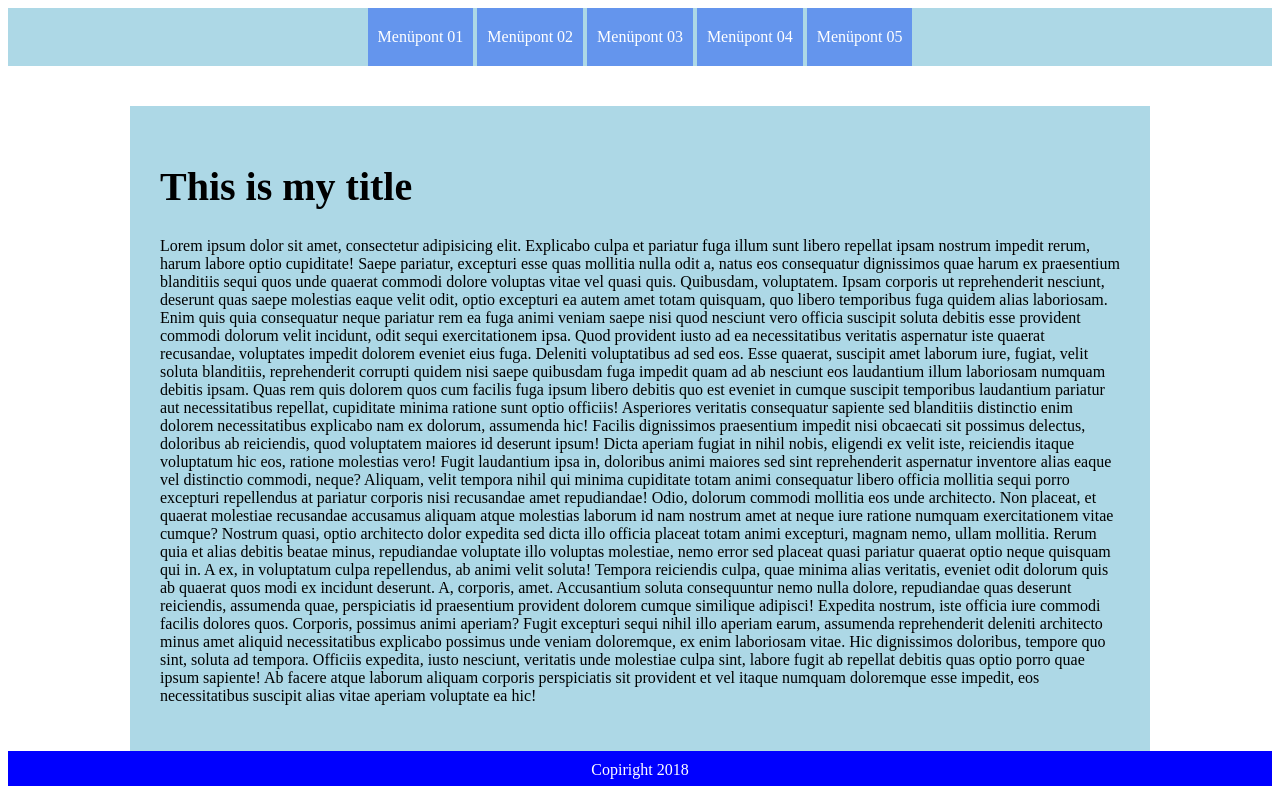
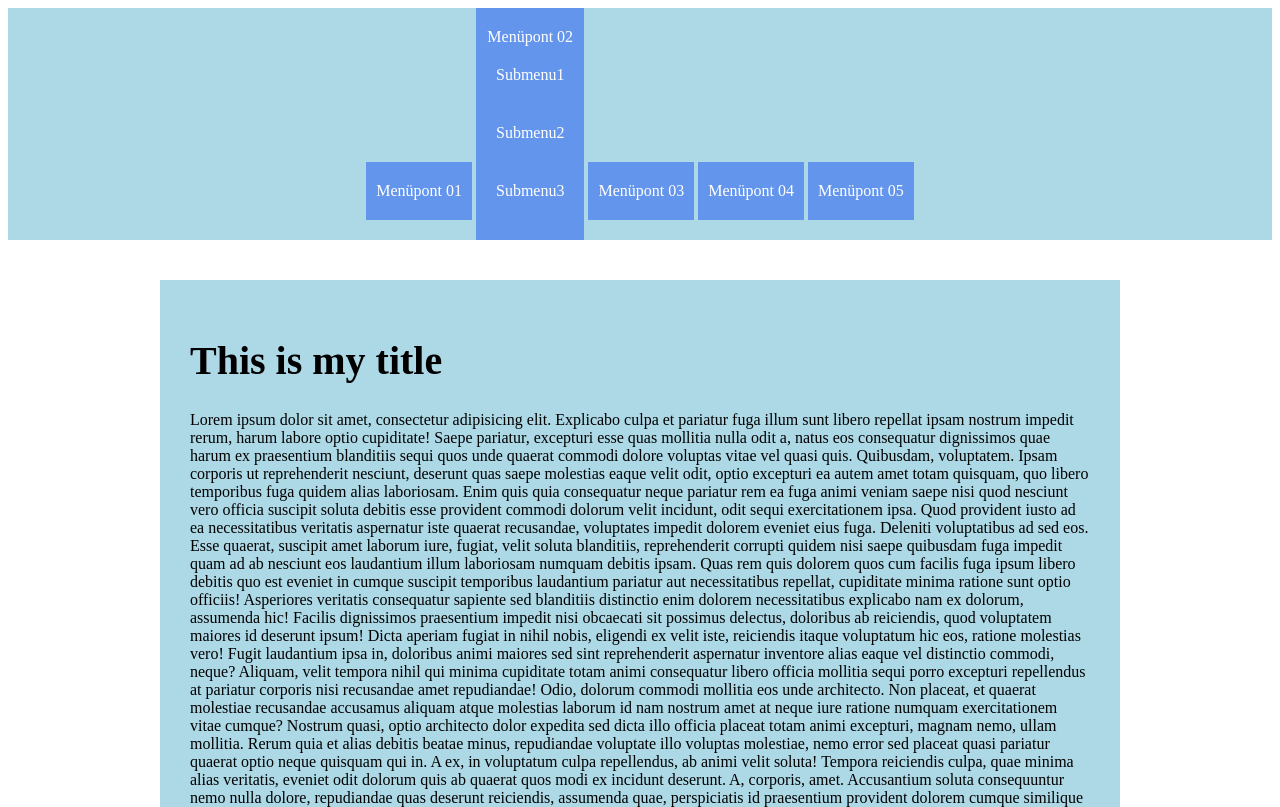
Before and after one commit to BPA25/frontend_practice, a plain HTML site: page dropdown-menu/fix-dropdown-menu.html in a window 1280 px wide. Shown: the top 807 px of the page. Drawn offline with Linux system fonts and the light colour scheme.

Commit message:
submenu
submenu

```diff
--- a/dropdown-menu/fix-dropdown-menu.css
+++ b/dropdown-menu/fix-dropdown-menu.css
@@ -4,9 +4,10 @@ main
     background-color: lightblue;
 /*    tudjuk, hogy a padding megnöveli az elem szélességét*/
     padding: 30px;
-    width: 960px;
+    width: 900px;
     margin: 0 auto;
 /*    Ha csak kettő értéket kap a margin, akkor az első érték alul-felül, a második érték, pedig jobbra-balra*/
+/*    a margin 0 auto, fix és adott szélesség esetén középre igazítja az adott elemet*/
 }
 footer
 {
@@ -23,7 +24,7 @@ h1
 .main-menu-container
 {
     background-color: lightblue;
-/*    ez is kell ahhoz, hogy a main-menu középen legyen*/
+/*    inline elemek esetén, a text-align: center igazít középre*/
     text-align: center;
     margin-bottom: 40px;
 }
@@ -35,8 +36,25 @@ h1
 }
 .main-menu-item
 {
+/*    itt állítjuk át a list item típusát blokk szitűről inline-ra*/
     display: inline-block;
     padding: 20px 10px;
     background-color: cornflowerblue;
     color: white;
+/*    animáció hozzáadása*/
+    transition: background-color .5s ease-in-out;
 }
+.main-menu-item:hover
+{
+    background-color: red;
+}
+.submenu
+{
+    list-style: none;
+    padding: 0;
+    margin: 0;
+}
+.submenu-item
+{
+    padding: 20px 10px;
+}
--- a/dropdown-menu/fix-dropdown-menu.html
+++ b/dropdown-menu/fix-dropdown-menu.html
@@ -11,7 +11,14 @@
         <nav class="main-menu-container">
             <ul class="main-menu">
                 <li class="main-menu-item">Menüpont 01</li>
-                <li class="main-menu-item">Menüpont 02</li>
+                <li class="main-menu-item">
+                Menüpont 02
+                    <ul class="submenu">
+                       <li class="submenu-item">Submenu1</li>
+                       <li class="submenu-item">Submenu2</li>
+                       <li class="submenu-item">Submenu3</li>
+                </ul>
+                </li>
                 <li class="main-menu-item">Menüpont 03</li>
                 <li class="main-menu-item">Menüpont 04</li>
                 <li class="main-menu-item">Menüpont 05</li>
```
